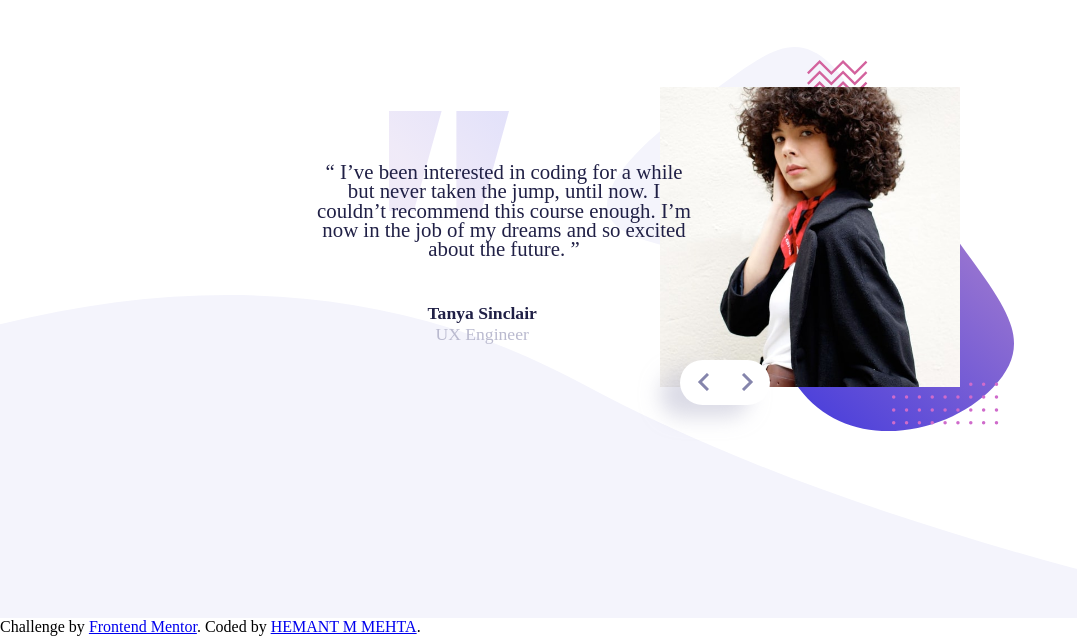
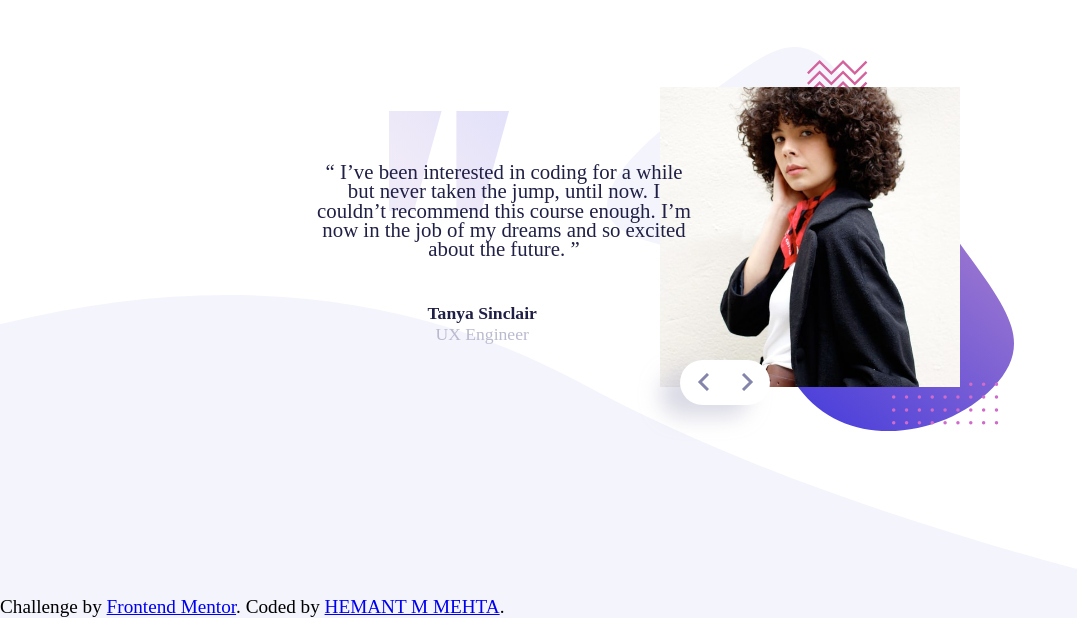
Before and after one commit to hemantmm/Coding-bootcamp, a plain HTML site: page index.html in a window 1280 px wide. Shown: the part 182-818 px from the top of the page, without its empty margins (0-1077 px from the left). Drawn offline with Linux system fonts and the light colour scheme.

Commit message:
changes made

```diff
--- a/style.css
+++ b/style.css
@@ -216,3 +216,10 @@
 }
 
 }
+
+.attribution
+{
+    position: absolute;
+    bottom: 0%;
+    font-size: larger;
+}
```
